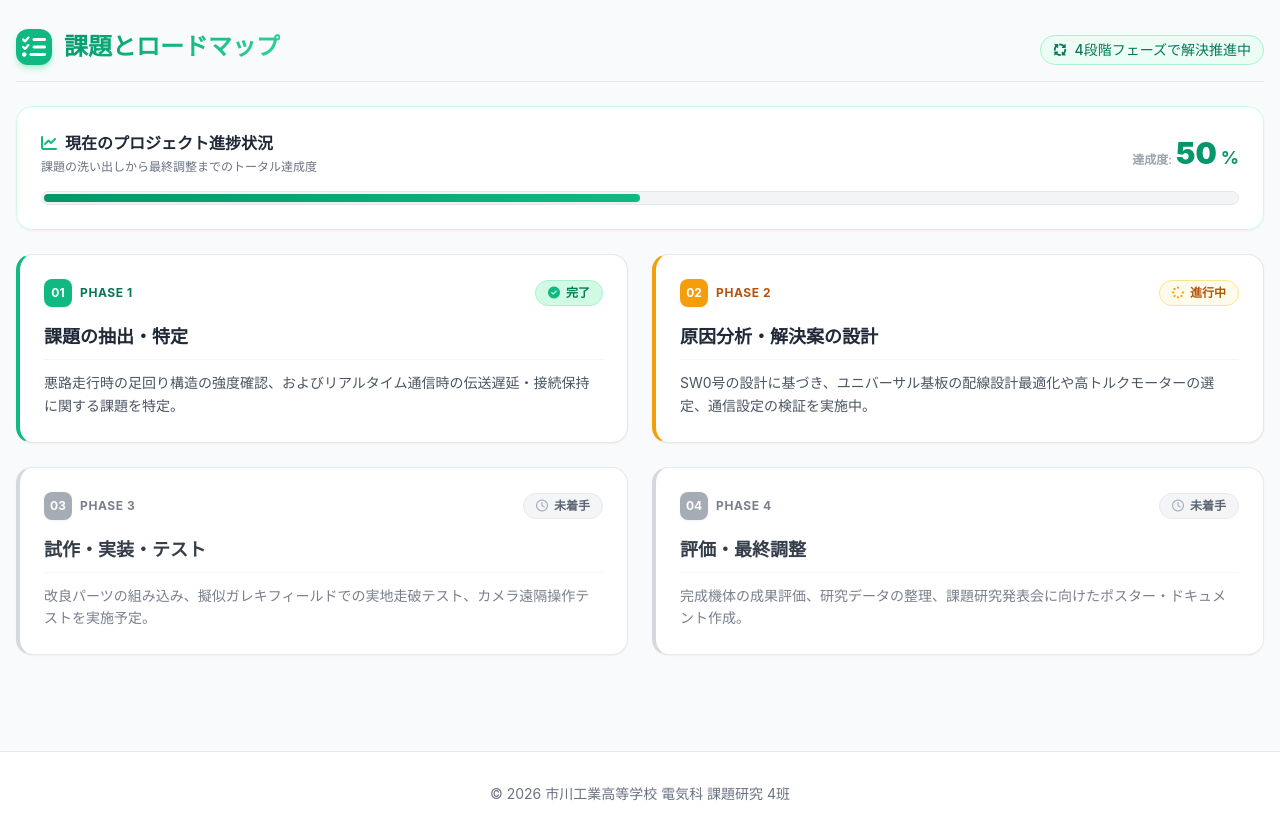
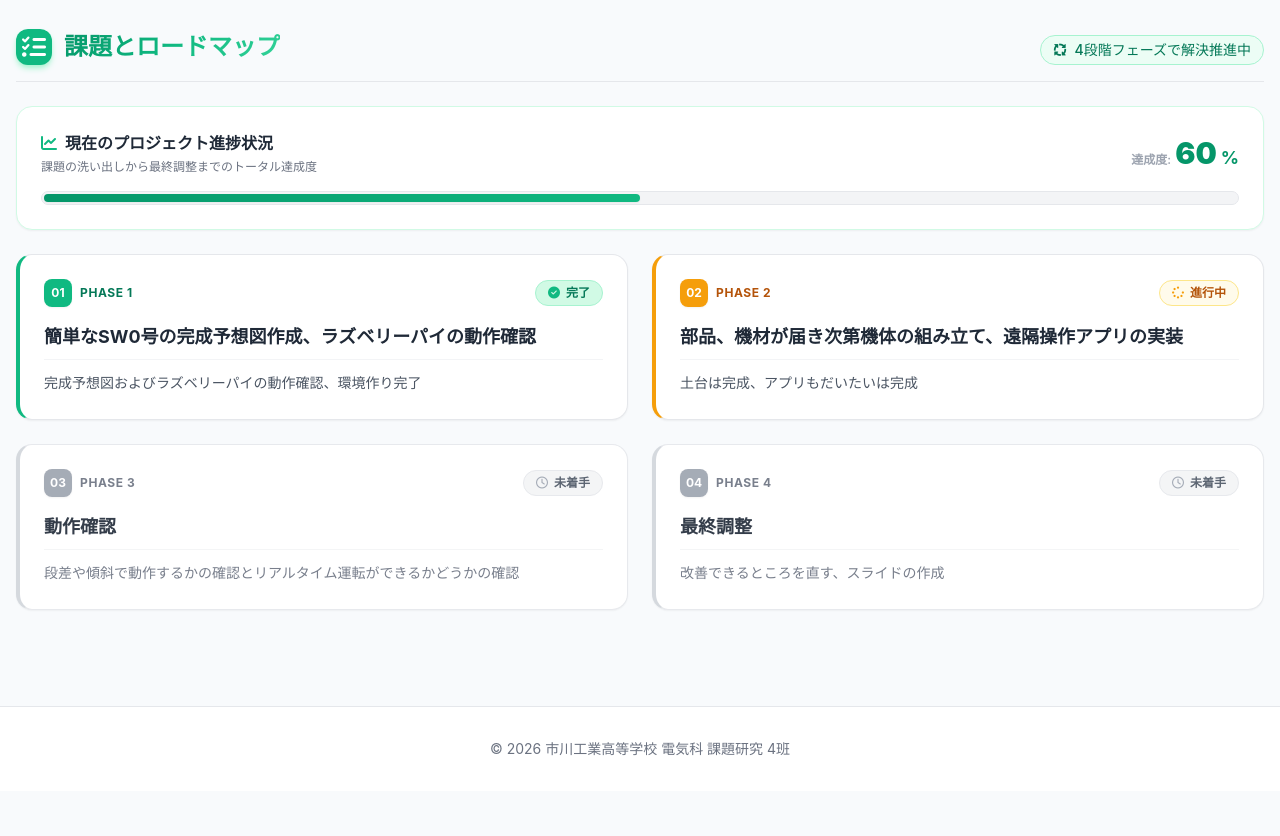
Before and after one commit to ick2421004-code/Kadaikennkyu-2, a plain HTML site: page index.html in a window 1280 px wide. Shown: the part 1240-2076 px from the top of the page. After the commit the page ends 2031 px from the top, so only its background shows below. Drawn offline with nearby package versions, Linux system fonts and the light colour scheme.

Commit message:
Update index.html

```diff
--- a/index.html
+++ b/index.html
@@ -306,7 +306,7 @@
                     <!-- 進捗パーセンテージ -->
                     <div class="flex items-baseline gap-1 self-start md:self-auto">
                         <span class="text-xs font-semibold text-gray-400">達成度:</span>
-                        <span class="text-3xl font-black text-emerald-600">50</span>
+                        <span class="text-3xl font-black text-emerald-600">60</span>
                         <span class="text-lg font-bold text-emerald-600">%</span>
                     </div>
                 </div>
@@ -334,10 +334,10 @@
                         </span>
                     </div>
                     <h3 class="text-lg font-bold text-gray-800 mb-2 group-hover:text-emerald-600 transition-colors">
-                        課題の抽出・特定
+                        簡単なSW0号の完成予想図作成、ラズベリーパイの動作確認
                     </h3>
                     <p class="text-gray-600 text-sm leading-relaxed border-t border-gray-100 pt-3">
-                        悪路走行時の足回り構造の強度確認、およびリアルタイム通信時の伝送遅延・接続保持に関する課題を特定。
+                        完成予想図およびラズベリーパイの動作確認、環境作り完了
                     </p>
                 </article>
 
@@ -355,10 +355,10 @@
                         </span>
                     </div>
                     <h3 class="text-lg font-bold text-gray-800 mb-2 group-hover:text-amber-600 transition-colors">
-                        原因分析・解決案の設計
+                        部品、機材が届き次第機体の組み立て、遠隔操作アプリの実装
                     </h3>
                     <p class="text-gray-600 text-sm leading-relaxed border-t border-gray-100 pt-3">
-                        SW0号の設計に基づき、ユニバーサル基板の配線設計最適化や高トルクモーターの選定、通信設定の検証を実施中。
+                        土台は完成、アプリもだいたいは完成
                     </p>
                 </article>
 
@@ -376,10 +376,10 @@
                         </span>
                     </div>
                     <h3 class="text-lg font-bold text-gray-800 mb-2 group-hover:text-emerald-600 transition-colors">
-                        試作・実装・テスト
+                        動作確認
                     </h3>
                     <p class="text-gray-500 text-sm leading-relaxed border-t border-gray-100 pt-3">
-                        改良パーツの組み込み、擬似ガレキフィールドでの実地走破テスト、カメラ遠隔操作テストを実施予定。
+                        段差や傾斜で動作するかの確認とリアルタイム運転ができるかどうかの確認
                     </p>
                 </article>
 
@@ -397,10 +397,10 @@
                         </span>
                     </div>
                     <h3 class="text-lg font-bold text-gray-800 mb-2 group-hover:text-emerald-600 transition-colors">
-                        評価・最終調整
+                        最終調整
                     </h3>
                     <p class="text-gray-500 text-sm leading-relaxed border-t border-gray-100 pt-3">
-                        完成機体の成果評価、研究データの整理、課題研究発表会に向けたポスター・ドキュメント作成。
+                       改善できるところを直す、スライドの作成
                     </p>
                 </article>
 
```
